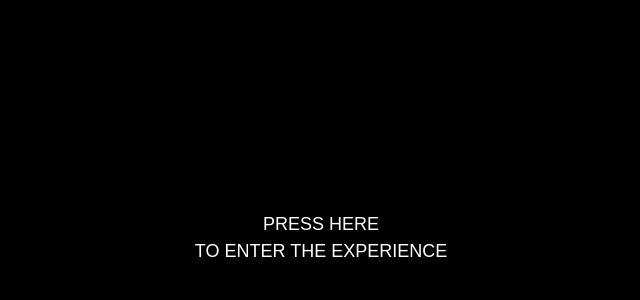
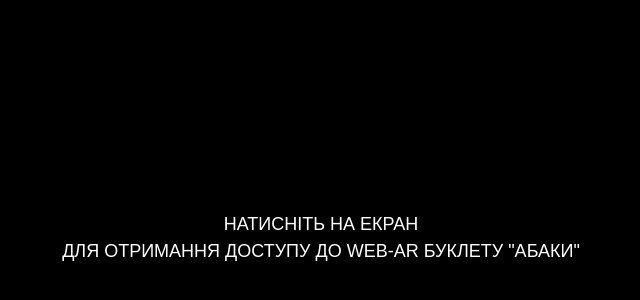
Before and after one commit to ssashimii/abak, a plain HTML site: page index.html in a window 1280 px wide. Shown: the part 162-462 px from the top of the page, without its empty margins (319-959 px from the left). Drawn offline with nearby package versions, Linux system fonts and the light colour scheme.

Commit message:
Changed by GitHub

```diff
--- a/index.html
+++ b/index.html
@@ -26,9 +26,9 @@
                 text-transform: uppercase; font-family: Arial, Helvetica, sans-serif; font-weight: 400; line-height: 1.5em; font-size: large; white-space: nowrap;
                 user-select: none; pointer-events: none;
             ">
-            Press here
+            Натиснiть на екран
             <br>
-            to enter the experience
+            для отримання доступу до Web-AR буклету "Абаки"
         </div>
     </div>
 
```
